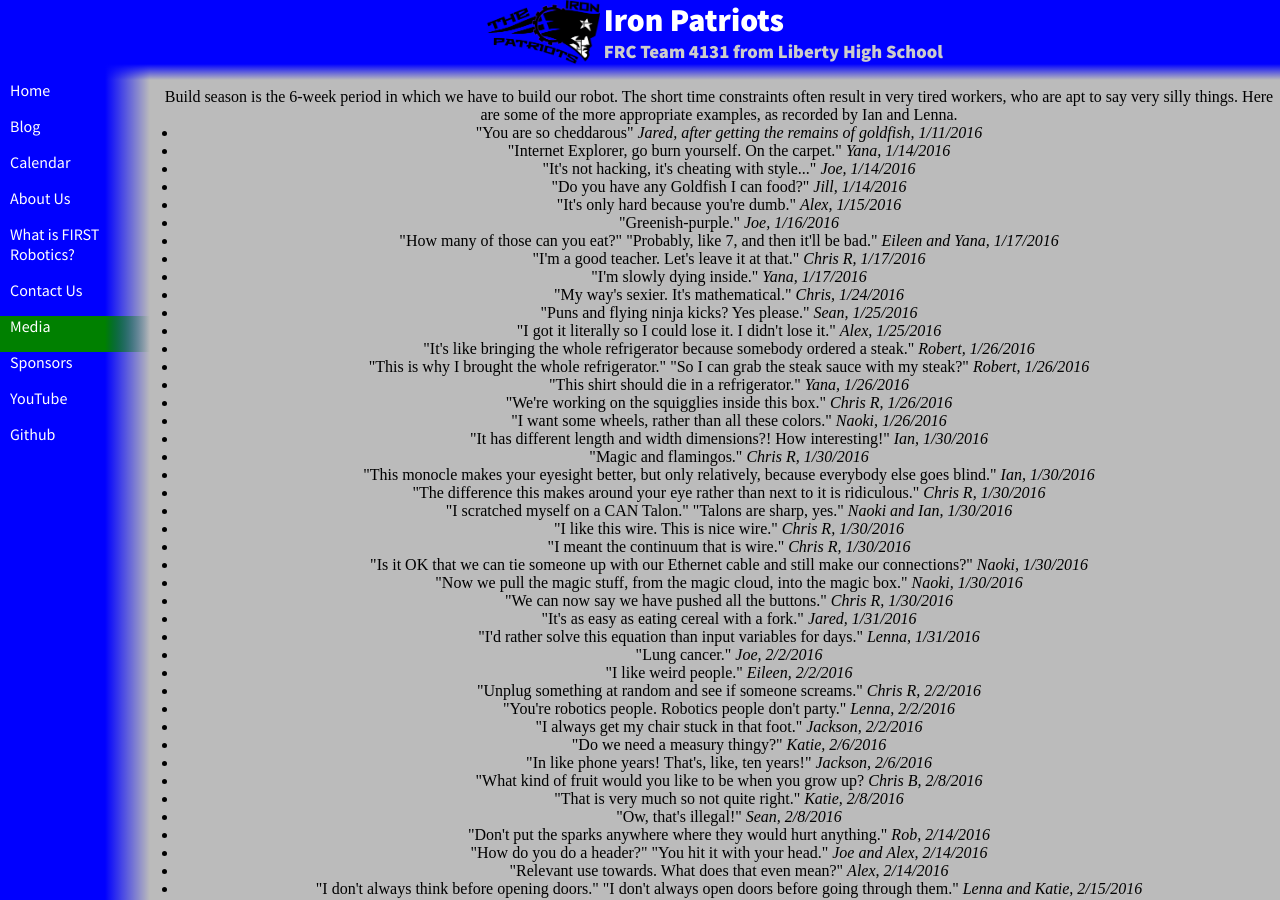
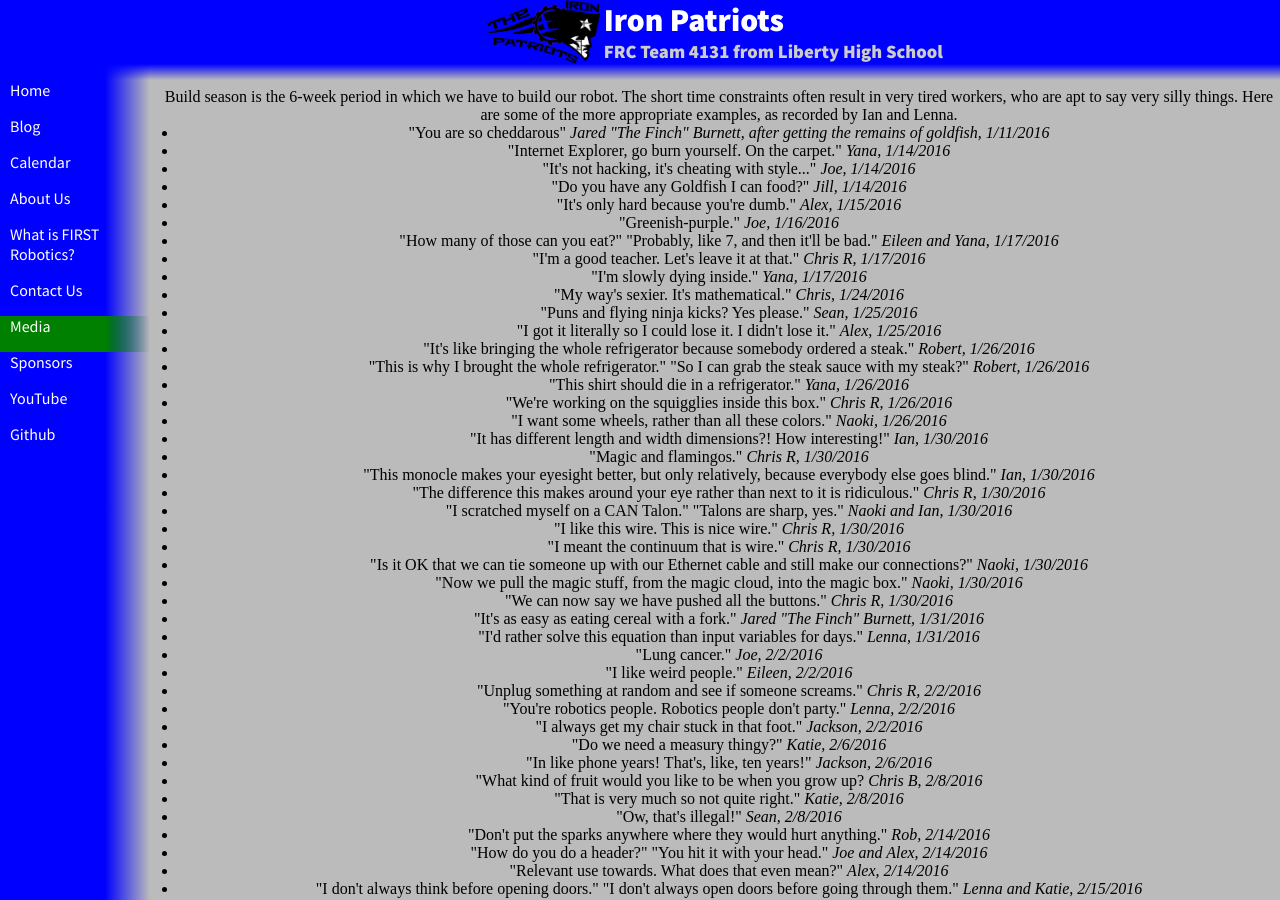
Before and after one commit to katiebugmoon/FRC4131.github.io, a Jekyll site: the page built from media/2016/quotes.html, in a window 1280 px wide and 900 px high. Built offline with Jekyll 4.4.1, drawn with Linux system fonts in a browser that asks for light colours; nearby versions of some CDN libraries.

Commit message:
Update quotes.html

```diff
--- a/media/2016/quotes.html
+++ b/media/2016/quotes.html
@@ -4,7 +4,7 @@ title: Build Season 2016 Quotes
 ---
 <p>Build season is the 6-week period in which we have to build our robot. The short time constraints often result in very tired workers, who are apt to say very silly things. Here are some of the more appropriate examples, as recorded by Ian and Lenna.</p>
 </center><ul>
-	<li>"You are so cheddarous" <i>Jared, after getting the remains of goldfish, 1/11/2016</i></li>
+	<li>"You are so cheddarous" <i>Jared "The Finch" Burnett, after getting the remains of goldfish, 1/11/2016</i></li>
 	<li>"Internet Explorer, go burn yourself. On the carpet." <i>Yana, 1/14/2016</i></li>
 	<li>"It's not hacking, it's cheating with style..." <i>Joe, 1/14/2016</i></li>
 	<li>"Do you have any Goldfish I can food?" <i>Jill, 1/14/2016</i></li>
@@ -31,7 +31,7 @@ title: Build Season 2016 Quotes
 	<li>"Is it OK that we can tie someone up with our Ethernet cable and still make our connections?" <i>Naoki, 1/30/2016</i></li>
 	<li>"Now we pull the magic stuff, from the magic cloud, into the magic box." <i>Naoki, 1/30/2016</i></li>
 	<li>"We can now say we have pushed all the buttons." <i>Chris R, 1/30/2016</i></li>
-	<li>"It's as easy as eating cereal with a fork." <i>Jared, 1/31/2016</i></li>
+	<li>"It's as easy as eating cereal with a fork." <i>Jared "The Finch" Burnett, 1/31/2016</i></li>
 	<li>"I'd rather solve this equation than input variables for days." <i>Lenna, 1/31/2016</i></li>
 	<li>"Lung cancer." <i>Joe, 2/2/2016</i></li>
 	<li>"I like weird people." <i>Eileen, 2/2/2016</i></li>
```
